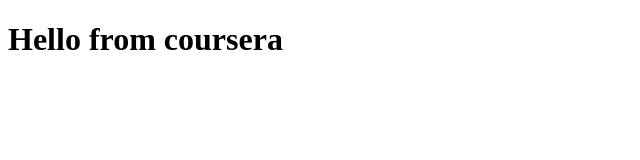
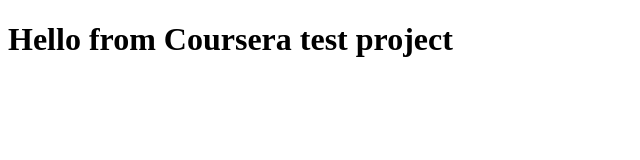
Before and after one commit to DanyloBorysenko/coursera-test, a plain HTML site: page site/index.html in a window 1280 px wide. Shown: the whole page, without its empty margins (0-640 px from the left). Drawn offline with Linux system fonts and the light colour scheme.

Commit message:
some change

```diff
--- a/site/index.html
+++ b/site/index.html
@@ -4,6 +4,6 @@
 	<title>Hello from coursera</title>
 </head>
 <body>
-<h1>Hello from coursera</h1>
+<h1>Hello from Coursera test project</h1>
 </body>
 </html>
```
